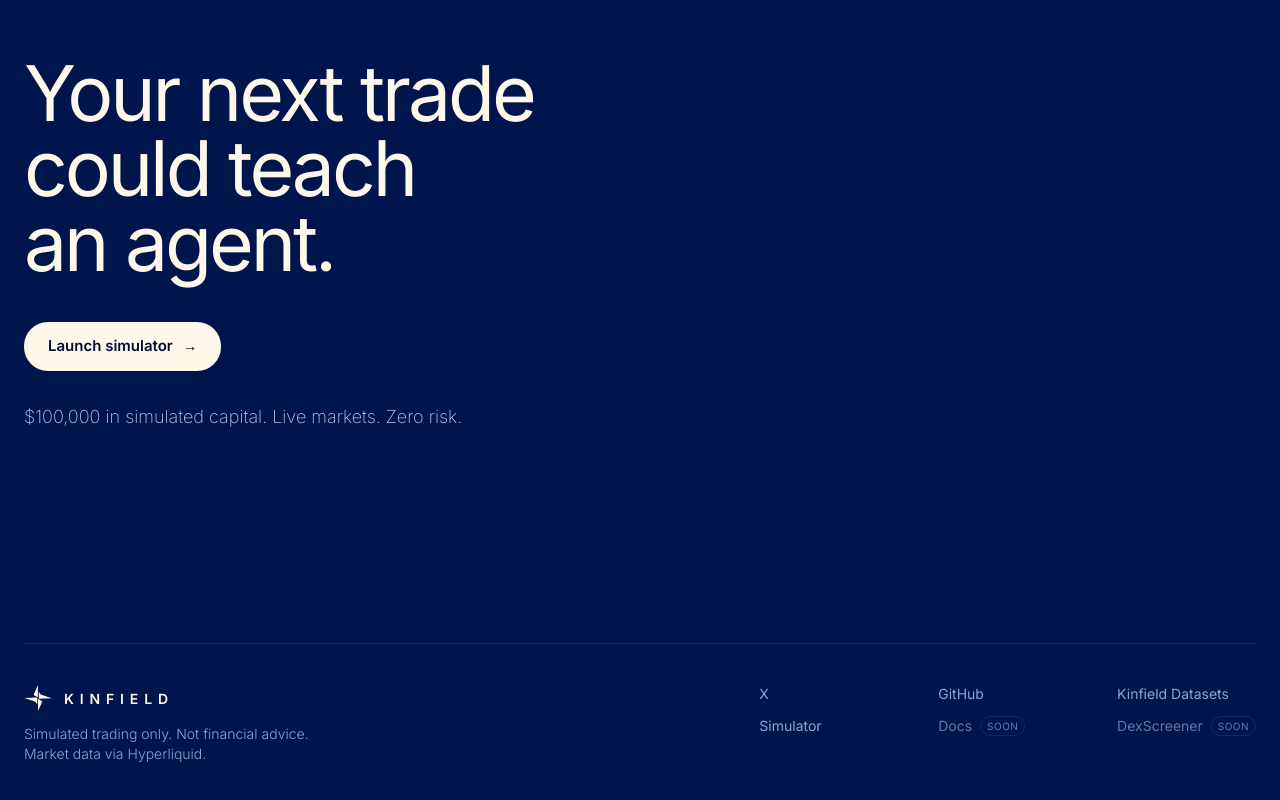
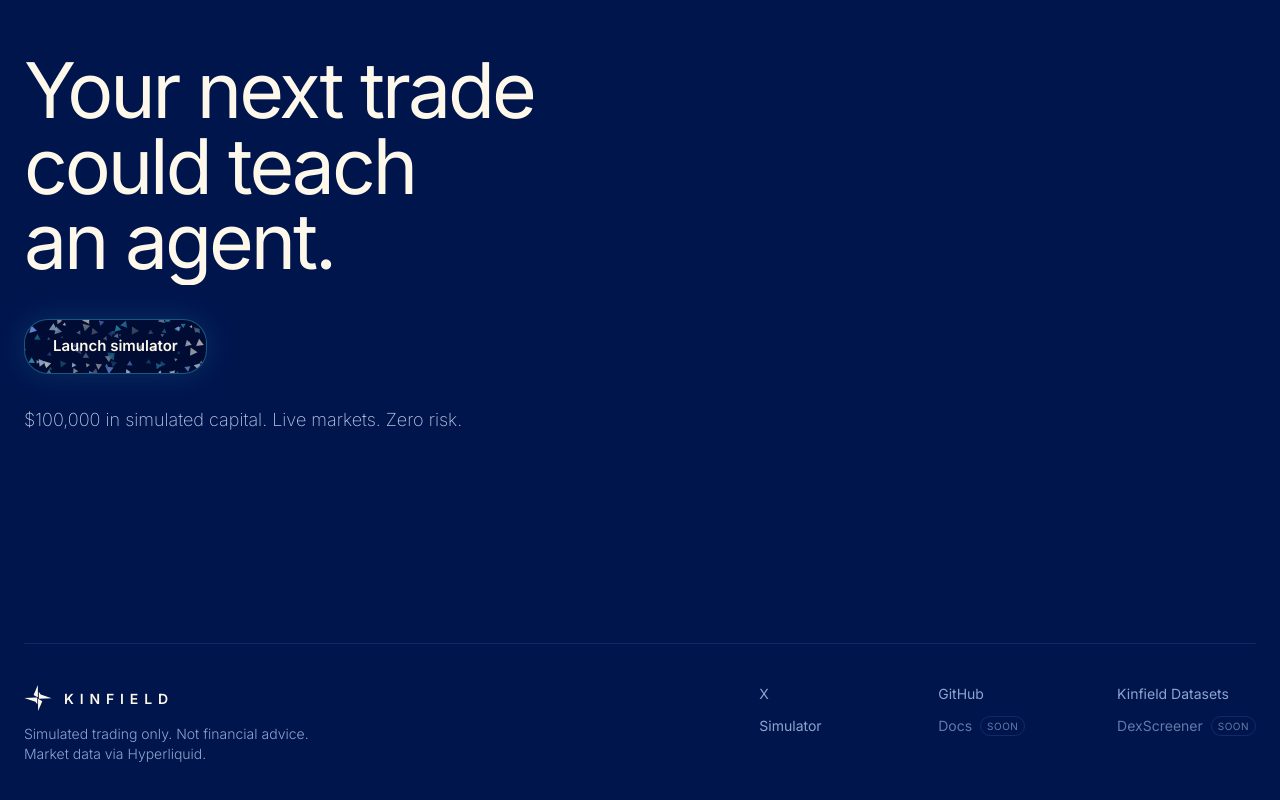
Before and after one commit to KinfieldLabs/KINFIELD, a Next.js app: page / in a window 1280 px wide. Shown: the part 3588-4388 px from the top of the page. Built offline with nearby package versions, Linux system fonts and the light colour scheme.

Commit message:
Give the closing Launch simulator button a constellation fill
The arrow is gone. The button is now a navy pill filled with drifting
triangles in the hero's colours that speed up on hover, with a cyan glow,
a readable label, and no motion for people who prefer reduced motion.

```diff
--- a/src/app/page.tsx
+++ b/src/app/page.tsx
@@ -1,8 +1,8 @@
 import type { CSSProperties, ReactNode } from "react";
-import Link from "next/link";
 import { Constellation, type ShapeName } from "@/components/Constellation";
 import { Logo, Mark } from "@/components/Logo";
 import { InView, Lines, SmoothScroll } from "@/components/motion";
+import { ConstellationButton } from "@/components/ConstellationButton";
 import { SiteNav } from "@/components/SiteNav";
 
 const steps = [
@@ -188,9 +188,9 @@ export default function Home() {
         <Stage shape="arrow" side="right">
           <Lines className="t-h1" lines={["Your next trade", "could teach", "an agent."]} />
           <InView className="mt-10 flex flex-wrap items-center gap-8">
-            <Link href="/simulate" className="reveal btn-primary" style={i(0)}>
-              Launch simulator <span className="arrow">→</span>
-            </Link>
+            <ConstellationButton href="/simulate" className="reveal" style={i(0)}>
+              Launch simulator
+            </ConstellationButton>
             <p className="reveal t-body" style={i(1)}>
               $100,000 in simulated capital. Live markets. Zero risk.
             </p>
--- /dev/null
+++ b/src/components/ConstellationButton.tsx
@@ -0,0 +1,128 @@
+"use client";
+
+import { useEffect, useRef, type ReactNode } from "react";
+import Link from "next/link";
+
+/** Same palette as the hero constellation. */
+const COLORS = ["#fdf8ea", "#fdf8ea", "#3fc8f0", "#3fc8f0", "#7fa8ff", "#c9e9ff"];
+
+interface Tri {
+  x: number;
+  y: number;
+  vx: number;
+  vy: number;
+  size: number;
+  rot: number;
+  spin: number;
+  color: string;
+  alpha: number;
+}
+
+/**
+ * A pill button filled with a small field of drifting triangles, like the hero
+ * constellation. Hovering stirs the field. Still for people who prefer reduced motion.
+ */
+export function ConstellationButton({ href, children, className = "", style }: {
+  href: string;
+  children: ReactNode;
+  className?: string;
+  style?: React.CSSProperties;
+}) {
+  const canvas = useRef<HTMLCanvasElement>(null);
+  const hover = useRef(false);
+
+  useEffect(() => {
+    const el = canvas.current;
+    const ctx = el?.getContext("2d");
+    if (!el || !ctx) return;
+    const still = window.matchMedia("(prefers-reduced-motion: reduce)").matches;
+    let w = 0;
+    let h = 0;
+    let tris: Tri[] = [];
+
+    const resize = () => {
+      const dpr = Math.min(window.devicePixelRatio || 1, 2);
+      w = el.clientWidth;
+      h = el.clientHeight;
+      el.width = w * dpr;
+      el.height = h * dpr;
+      ctx.setTransform(dpr, 0, 0, dpr, 0, 0);
+      const count = Math.round((w * h) / 90);
+      tris = Array.from({ length: count }, () => ({
+        x: Math.random() * w,
+        y: Math.random() * h,
+        vx: (Math.random() - 0.5) * 0.25,
+        vy: (Math.random() - 0.5) * 0.25,
+        size: 1.6 + Math.random() * 3.2,
+        rot: Math.random() * Math.PI * 2,
+        spin: (Math.random() - 0.5) * 0.02,
+        color: COLORS[(Math.random() * COLORS.length) | 0],
+        alpha: 0.35 + Math.random() * 0.55,
+      }));
+    };
+
+    const draw = () => {
+      ctx.clearRect(0, 0, w, h);
+      for (const t of tris) {
+        ctx.save();
+        ctx.translate(t.x, t.y);
+        ctx.rotate(t.rot);
+        ctx.globalAlpha = t.alpha;
+        ctx.fillStyle = t.color;
+        ctx.beginPath();
+        ctx.moveTo(0, -t.size);
+        ctx.lineTo(t.size * 0.87, t.size * 0.5);
+        ctx.lineTo(-t.size * 0.87, t.size * 0.5);
+        ctx.closePath();
+        ctx.fill();
+        ctx.restore();
+      }
+    };
+
+    let raf = 0;
+    const tick = () => {
+      const speed = hover.current ? 3.5 : 1;
+      for (const t of tris) {
+        t.x += t.vx * speed;
+        t.y += t.vy * speed;
+        t.rot += t.spin * speed;
+        if (t.x < -6) t.x = w + 6;
+        if (t.x > w + 6) t.x = -6;
+        if (t.y < -6) t.y = h + 6;
+        if (t.y > h + 6) t.y = -6;
+      }
+      draw();
+      raf = requestAnimationFrame(tick);
+    };
+
+    resize();
+    if (still) draw();
+    else raf = requestAnimationFrame(tick);
+    const ro = new ResizeObserver(() => {
+      resize();
+      if (still) draw();
+    });
+    ro.observe(el);
+    return () => {
+      cancelAnimationFrame(raf);
+      ro.disconnect();
+    };
+  }, []);
+
+  return (
+    <Link
+      href={href}
+      style={style}
+      onMouseEnter={() => (hover.current = true)}
+      onMouseLeave={() => (hover.current = false)}
+      onFocus={() => (hover.current = true)}
+      onBlur={() => (hover.current = false)}
+      className={`group relative isolate inline-flex items-center overflow-hidden rounded-[var(--radius-pill)] border border-cyan/40 bg-navy-950 px-7 py-[0.95rem] text-[0.9375rem] font-semibold text-cream shadow-[0_0_30px_rgba(63,200,240,0.15)] transition-[transform,box-shadow,border-color] duration-500 ease-[var(--ease-out)] hover:border-cyan/80 hover:shadow-[0_0_40px_rgba(63,200,240,0.35)] focus-visible:outline-2 focus-visible:outline-offset-2 focus-visible:outline-cyan active:scale-[0.97] ${className}`}
+    >
+      <canvas ref={canvas} aria-hidden className="absolute inset-0 -z-10 h-full w-full" />
+      {/* Keeps the label readable over the brightest triangles */}
+      <span aria-hidden className="absolute inset-0 -z-10 bg-[radial-gradient(ellipse_at_center,rgba(0,12,51,0.75),rgba(0,12,51,0.15)_75%)]" />
+      <span className="relative">{children}</span>
+    </Link>
+  );
+}
```
